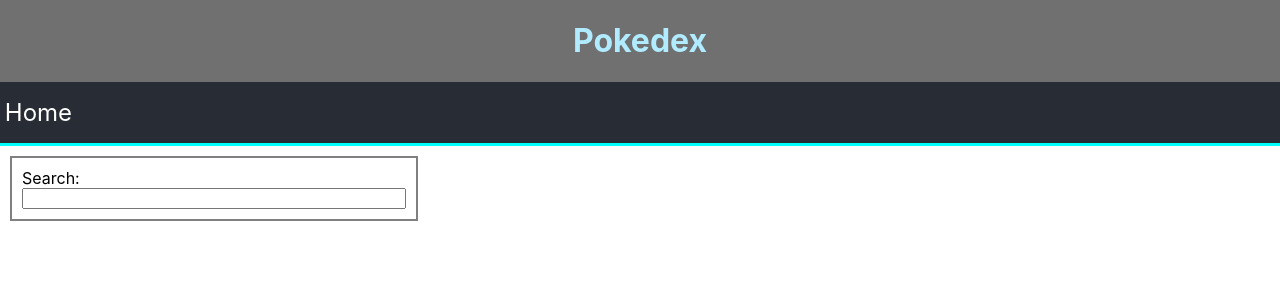
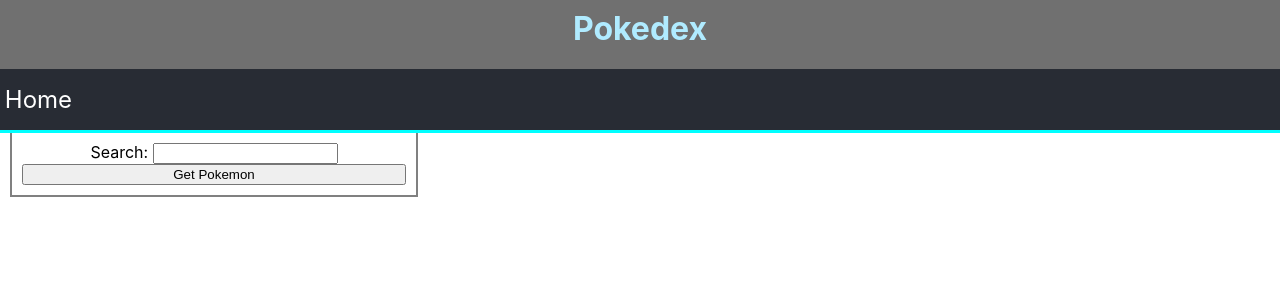
Before and after one commit to katiepdx/pokedex-lab-03, a React (Create React App) app: page / in a window 1280 px wide. Shown: the top 300 px of the page. Built offline with nearby package versions, Linux system fonts and the light colour scheme.

Commit message:
GETS pokemonData from API

```diff
--- a/package.json
+++ b/package.json
@@ -8,7 +8,8 @@
     "@testing-library/user-event": "^7.2.1",
     "react": "^16.13.1",
     "react-dom": "^16.13.1",
-    "react-scripts": "3.4.1"
+    "react-scripts": "3.4.1",
+    "superagent": "^5.3.1"
   },
   "scripts": {
     "start": "react-scripts start",
--- a/src/App.css
+++ b/src/App.css
@@ -5,6 +5,7 @@
   flex-direction: column;
   align-items: center;
   justify-content: center;
+  height: 15vh;
 }
 
 nav {
@@ -39,6 +40,7 @@
 
 .App {
   text-align: center;
+
 }
 
 .App-logo {
--- a/src/App.js
+++ b/src/App.js
@@ -2,13 +2,45 @@
 import './App.css';
 import HeaderBar from './HeaderBar';
 import SearchBar from './SearchBar';
+import request from 'superagent';
 
 export default class App extends React.Component {
+//set state
+  state = {
+    userSearch: '',
+    isLoading: false, //set to false and update when data is loading
+    pokemonStats: []
+  }
+
+  handleClick = async () => {
+    //get API data
+    //now loading, so change state to true
+    this.setState({ isLoading: true })
+    //get the data from the API using link
+    const pokemonData = await request.get('https://alchemy-pokedex.herokuapp.com/api/pokedex')
+
+    //update state
+    this.setState({
+      //set the pokemonStats to pokemonData in state
+      pokemonStats: pokemonData.body.results,
+      //update isLoading to false now that data is here
+      isLoading: false
+    })
+
+    console.log(pokemonData)
+  }
+
   render() {
     return (
-      <div>
+      <div className="App">
         <HeaderBar/>
-        <SearchBar/>
+        <div className="searchBar">
+          {/* When user types into searchBar, update the search in state to the value of input */}
+          <SearchBar onChange={(e) => this.setState({ search: e.target.value})}/>
+
+          {/* When button is clicked, use handleClick function to get the Pokemon */}
+          <button onClick={this.handleClick}>Get Pokemon</button>
+        </div>
       </div>
     )
   }
--- a/src/SearchBar.js
+++ b/src/SearchBar.js
@@ -3,7 +3,7 @@
 export default class SearchBar extends React.Component {
     render() {
         return (
-            <section className="searchBar">
+            <section>
                 Search: <input type="text"></input>
             </section>
         )
```
Also changed, not shown: 1 other file (tests, documents, lock files or other folders).
